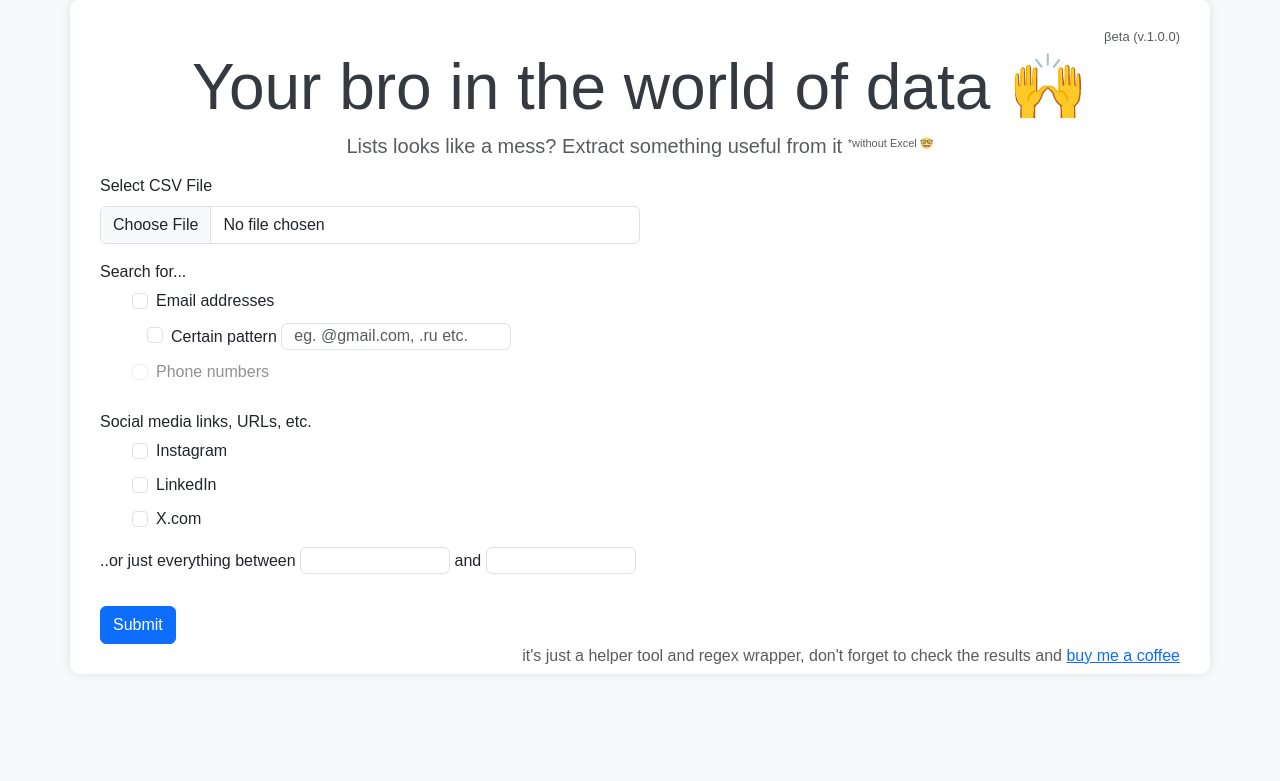
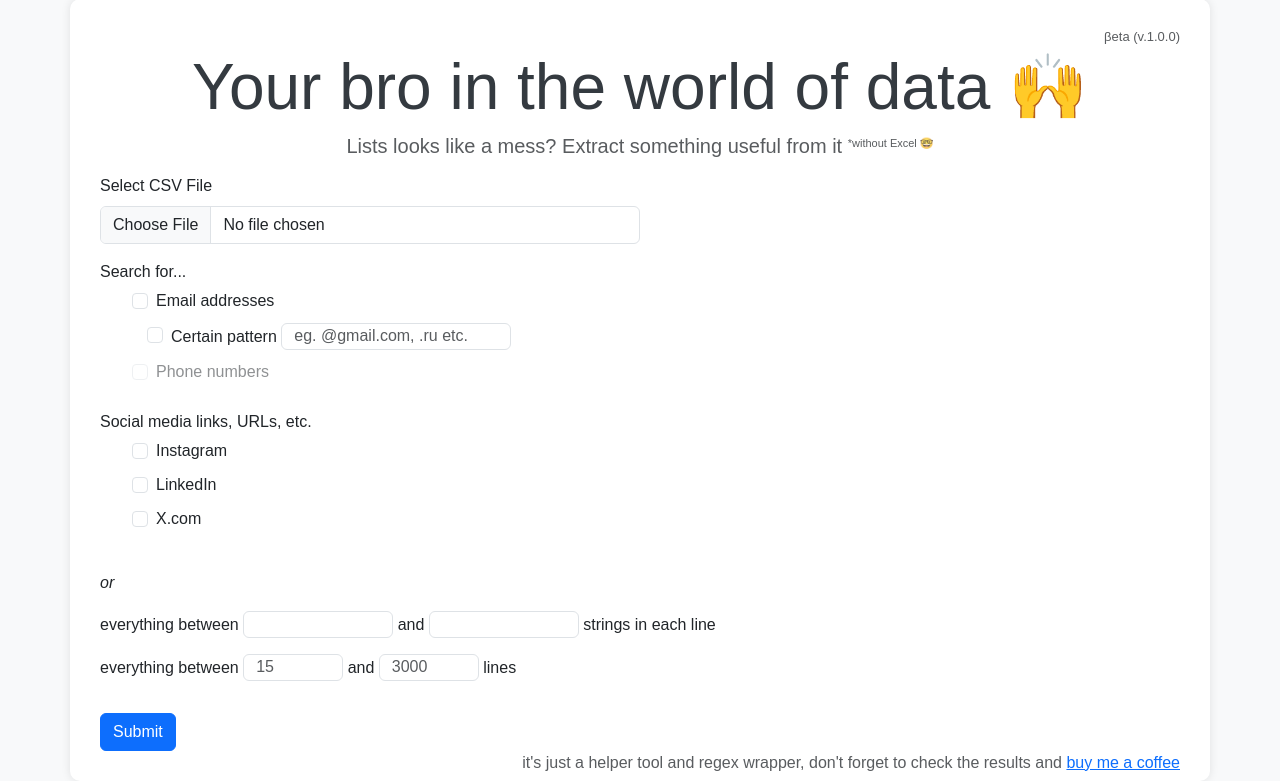
Before and after one commit to klapauciuz/databro, a Flask app: page / in a window 1280 px wide. Shown: the part 51-832 px from the top of the page. Before the commit the page ends 715 px from the top, so only its background shows below. Run offline with Flask 3, Linux system fonts and the light colour scheme.

Commit message:
string and lines selecion matching

```diff
--- a/templates/index.html
+++ b/templates/index.html
@@ -96,8 +96,11 @@
                         </label>
                     </div>
                 </li>
-            </ul>
-            <p>..or just everything between <input type="text" class="form-control" style="width: 150px; height: 27px; display: inline;"> and <input type="text" class="form-control" style="width: 150px; height: 27px;  display: inline;"></p>
+            </ul><br>
+            <p><i>or</i></p>
+            <p>everything between <input type="text" class="form-control" style="width: 150px; height: 27px; display: inline;"> and <input type="text" class="form-control" style="width: 150px; height: 27px;  display: inline;"> strings in each line</p>
+            <p>everything between <input type="number" class="form-control" style="width: 100px; height: 27px; display: inline;" placeholder="15"> and <input type="number" class="form-control" style="width: 100px; height: 27px;  display: inline;" placeholder="3000"> lines</p>
+
             <button type="submit" class="btn btn-primary mt-3">Submit</button>
         </form>
         <span style="float: right; display: block;" class="text-muted">it's just a helper tool and regex wrapper, don't forget to check the results
```
Also changed, not shown: 1 other file.
